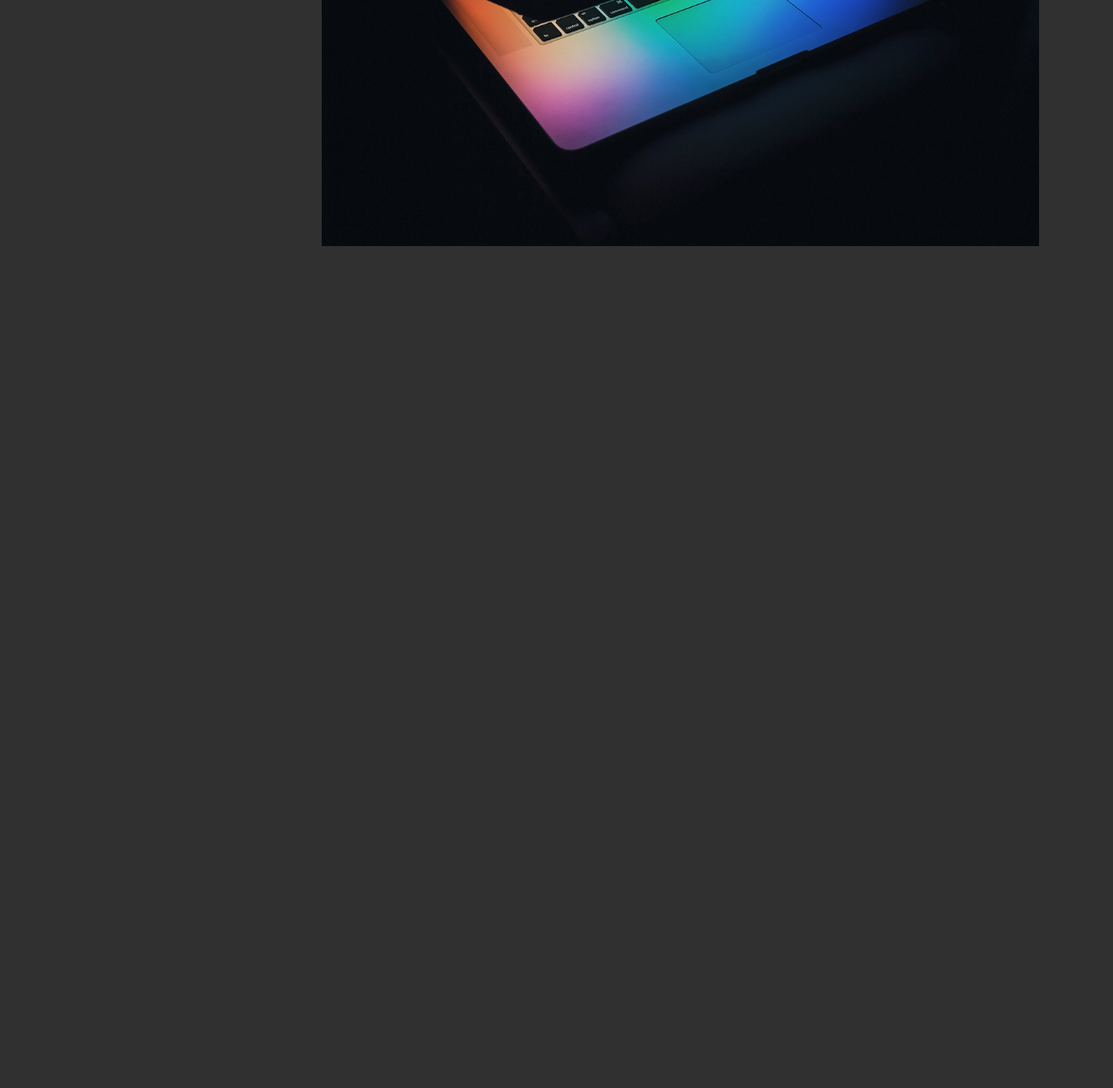
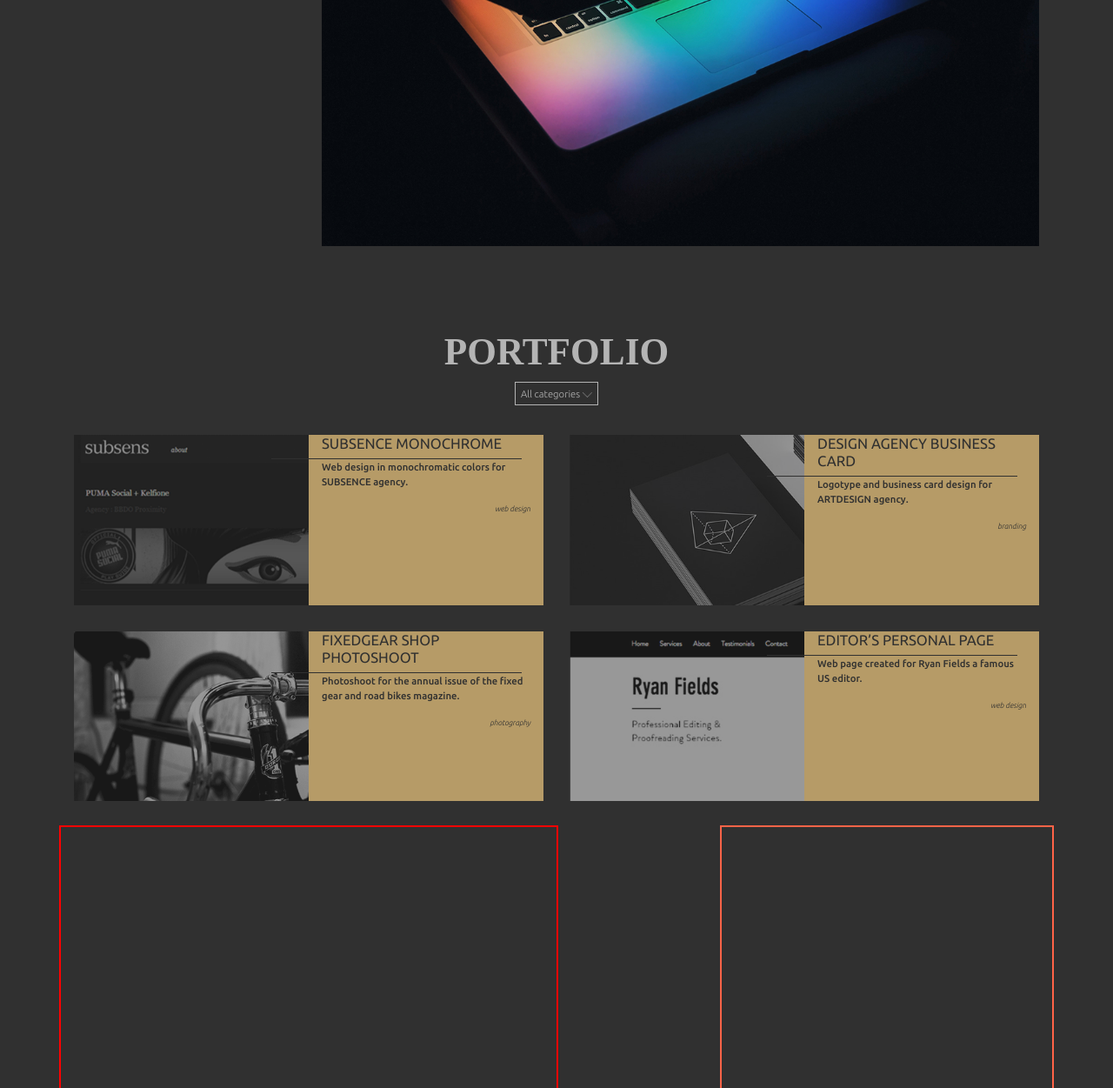
Before and after one commit to Andrey0295/minimalistick-template, a website built with Parcel: page src/index.html in a window 1280 px wide. Shown: the part 966-2217 px from the top of the page at 87% size. Before the commit the page ends 1249 px from the top, so only its background shows below. Built offline with nearby package versions, Linux system fonts and the light colour scheme.

Commit message:
Начинает разметку секции "контакты"

```diff
--- a/src/index.html
+++ b/src/index.html
@@ -75,6 +75,106 @@
         </div>
       </div>
     </section>
+    <section class="portfolio__container container">
+      <div class="portfolio__row row">
+        <div class="title-col col-12">
+          <h1 class="portfolio_title">portfolio</h1>
+         <a href="#" class="portfolio_link link">All categories
+           <img src="/images/arrow_down.png" alt="" >
+         </a>
+        </div>
+        <div class="card_block col-6">
+        <div class="first_block portfolio_card">
+          <img src="/images/monochrome-design.png" alt="" width="100%">
+          <div class="subscribe_block col-6">
+             <div class="col-12">
+              <h2 class="portfolio__subscribe_title">
+                subsence monochrome
+              </h2>
+             <div class="text_block ">
+              <p class="portfolio_text">
+                Web design in monochromatic colors for SUBSENCE agency.
+              </p>
+              <p class="signature_card">
+                web design
+              </p>
+             </div>
+             </div>
+          </div>
+        </div>
+        <div class="second_block portfolio_card">
+          <img src="/images/fotoshoot.png" alt="" width="100%">
+          <div class="subscribe_block col-6">
+            <div class="col-12">
+              <h2 class="portfolio__subscribe_title">
+                fixedgear shop photoshoot
+              </h2>
+             <div class="text_block ">
+              <p class="portfolio_text">
+                Photoshoot for the annual issue of the fixed gear and road bikes magazine.
+
+              </p>
+              <p class="signature_card">
+                photography
+              </p>
+             </div>
+             </div>
+          </div>
+        </div>
+        </div>
+        <div class="card_block col-6">
+          <div class="third_block portfolio_card">
+            <img src="/images/bussines-card-design.png" alt="" width="100%">
+            <div class="subscribe_block col-6">
+              <div class="col-12">
+                <h2 class="portfolio__subscribe_title">
+                  design agency business card
+                </h2>
+               <div class="text_block ">
+                <p class="portfolio_text">
+                  Logotype and business card design for ARTDESIGN agency.
+                </p>
+                <p class="signature_card">
+                  branding
+                </p>
+               </div>
+               </div>
+            </div>
+          </div>
+          <div class="fourth_block portfolio_card">
+            <img src="/images/personal-page.png" alt="" width="100%">
+            <div class="subscribe_block col-6">
+              <div class="col-12">
+                <h2 class="portfolio__subscribe_title">
+                  editor’s personal page
+                </h2>
+               <div class="text_block ">
+                <p class="portfolio_text">
+                  Web page created for Ryan Fields a famous US editor.
+                </p>
+                <p class="signature_card">
+                  web design
+                </p>
+               </div>
+               </div>
+            </div>
+          </div>
+          </div>
+
+
+      </div>
+    </section>
+
+    <section class="feetback_contact_container container">
+         <div class="feet__cont_row row">
+          <div class="feetback col-6">
+
+          </div>
+          <div class="contact_us col-4">
+
+          </div>
+         </div>
+    </section>
 
 
 
--- /dev/null
+++ b/src/sass/components/_feedback_contact_styles.scss
@@ -0,0 +1,17 @@
+
+.feet__cont_row{
+    justify-content: space-between;
+}
+
+
+.feetback{
+    width: 100%;
+    height: 300px;
+    outline: 2px solid red;
+}
+
+.contact_us{
+    width: 100%;
+    height: 300px;
+    outline: 2px solid tomato;
+}
--- /dev/null
+++ b/src/sass/components/_portfolio_styles.scss
@@ -0,0 +1,117 @@
+.portfolio__container{
+    margin-top: 6em;
+}
+
+.title-col{
+    display: flex;
+    flex-direction: column;
+    align-items: center;
+}
+
+.portfolio_title{
+
+    font-family: PlayfairDisplaySC;
+    font-size: calc(10px + 50 * (100vw / 1920));
+line-height: 1.2;
+font-weight: 700;
+text-transform: uppercase;
+color: #b4b4b4;
+
+text-align: center;
+}
+
+.portfolio_link{
+    font-family: Ubuntu;
+    font-size: calc(2px + 14 * (100vw / 1920));
+line-height: 1.2;
+font-weight: 300;
+color: #b4b4b4;
+
+border: 0.01em solid #b4b4b4;
+padding: 0.5em;
+margin-bottom: 3em;
+
+img{
+    width: 1em;
+}
+}
+
+.portfolio_card{
+position: relative;
+
+display: flex;
+flex-wrap: wrap;
+justify-content: flex-end;
+
+    margin-bottom: 30px;
+
+    img{
+        opacity: 0.5;
+    }
+
+
+}
+
+.subscribe_block{
+    //  display: flex;
+    //  flex-direction: column;
+    //  justify-content: space-between;
+
+    padding: 0;
+    background-color: #b69b67;
+    position: absolute;
+    height: 100%;
+}
+
+.portfolio__subscribe_title{
+
+    position: relative;
+    font-family: Ubuntu;
+    font-size: calc(2px + 22 * (100vw / 1920));
+line-height: 1.2em;
+font-weight: 400;
+text-transform: uppercase;
+color: #303030;
+
+// margin: 0.5em;
+text-align: left;
+
+&:after{
+       content: '';
+       display: block;
+
+       width: 120%;
+       height: 1px;
+       background-color: #303030;
+
+       position: absolute;
+       bottom: -0.5em;
+       left: -3.5em;
+   }
+}
+.portfolio_text{
+// margin-left: 0.5em;
+// margin-top: 2.5em;
+margin-bottom: 0px;
+
+font-family: Ubuntu;
+font-size: calc(2px + 14 * (100vw / 1920));
+line-height: 1.5em;
+font-weight: 500;
+color: #303030;
+
+text-align: start;
+}
+
+.signature_card{
+    // margin-right: 1em;
+    margin-top: 2em;
+    font-family: Ubuntu;
+    font-size: calc(2px + 10 * (100vw / 1920));
+line-height: 1.5em;
+font-weight: 300;
+color: #303030;
+
+font-style: italic;
+text-align: end;
+}
--- a/src/sass/main.scss
+++ b/src/sass/main.scss
@@ -8,4 +8,6 @@
 // @import './example';
 @import './components/header_styles' ;
 @import './components/services_styles' ;
+@import './components/portfolio_styles' ;
+@import './components/feedback_contact_styles' ;
 // @import './components/about-us-section';
--- a/src/sass/utils/_utils_styles.scss
+++ b/src/sass/utils/_utils_styles.scss
@@ -1,6 +1,6 @@
 body{
     background-color: #303030;
-    min-width: 320px;
+    min-width: 480px;
 }
 
 // .container{
```
Also changed, not shown: src/images/arrow_down.png (added), src/images/bussines-card-design.png (added), src/images/fotoshoot.png (added), src/images/monochrome-design.png (added), src/images/personal-page.png (added), src/sass/main.css, 1 other file.
